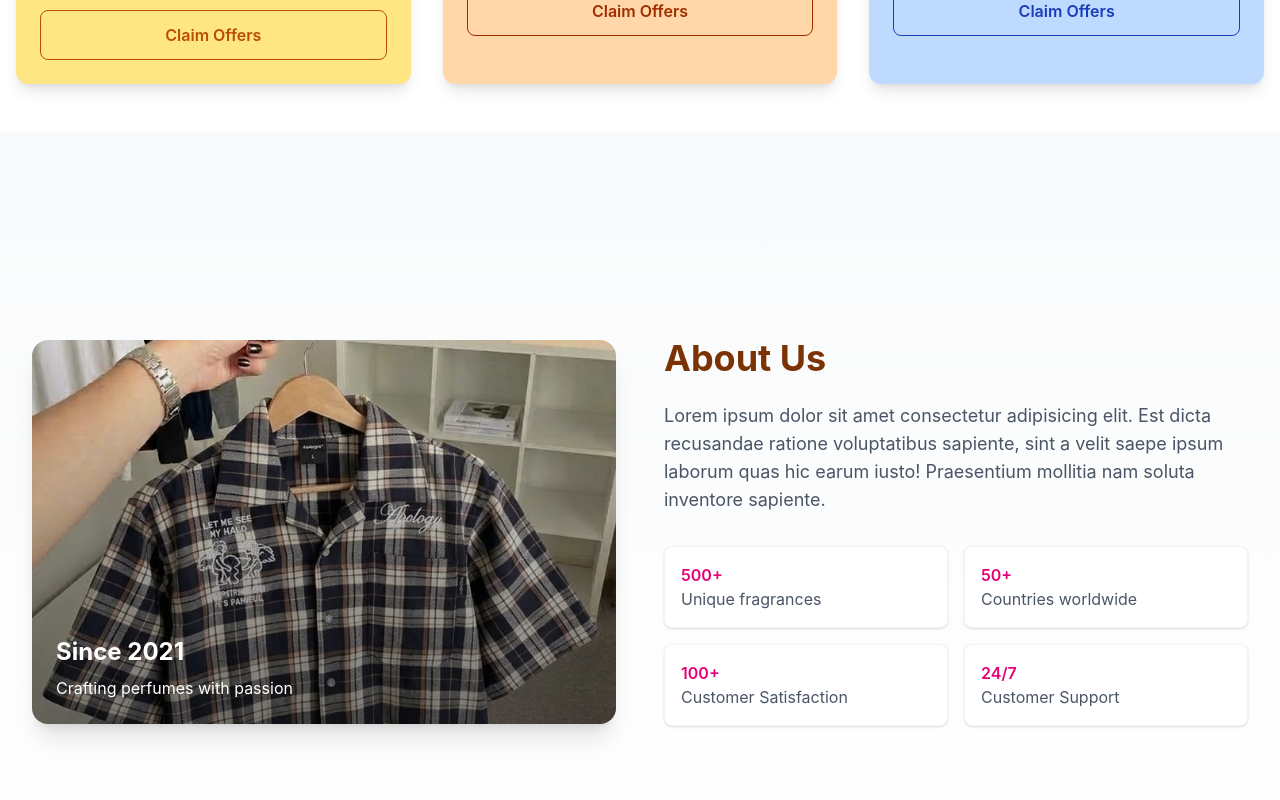
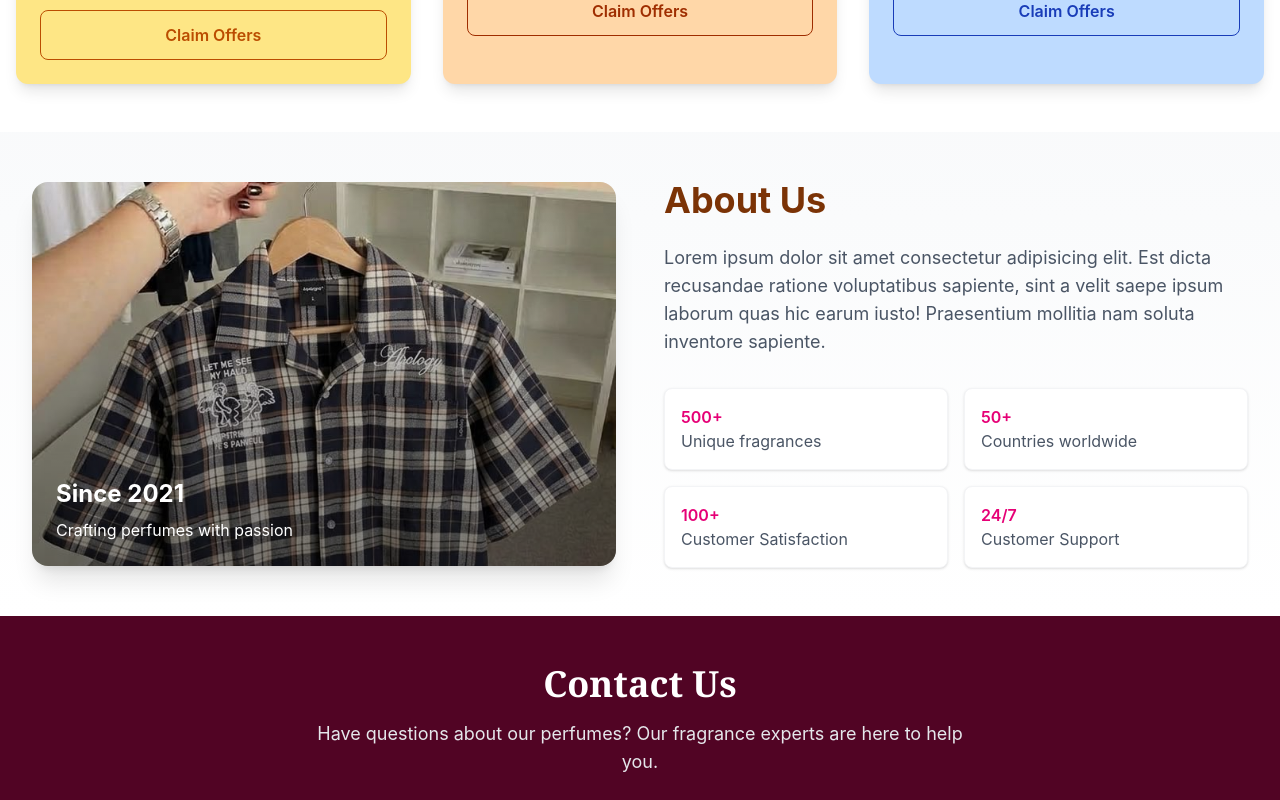
Before and after one commit to maulanaa121/Ecommerce-vue, a Vue app: page / in a window 1280 px wide. Shown: the part 2620-3420 px from the top of the page. Built offline with nearby package versions, Linux system fonts and the light colour scheme.

Commit message:
fix: style about section vertical spacing

```diff
--- a/src/components/About.vue
+++ b/src/components/About.vue
@@ -1,5 +1,5 @@
 <template>
-  <div id="about" class="min-h-screen scroll-mt-20 bg-gradient-to-b from-gray-50 to-white px-4 py-12 sm:px-6 lg:px-8 flex items-center justify-center" >
+  <div id="about" class="scroll-mt-20 bg-gradient-to-b from-gray-50 to-white px-4 py-12 sm:px-6 lg:px-8" >
     <div class="w-full max-w-7xl mx-auto">
       <div class="flex flex-col lg:flex-row items-center justify-center gap-12">
 
```
